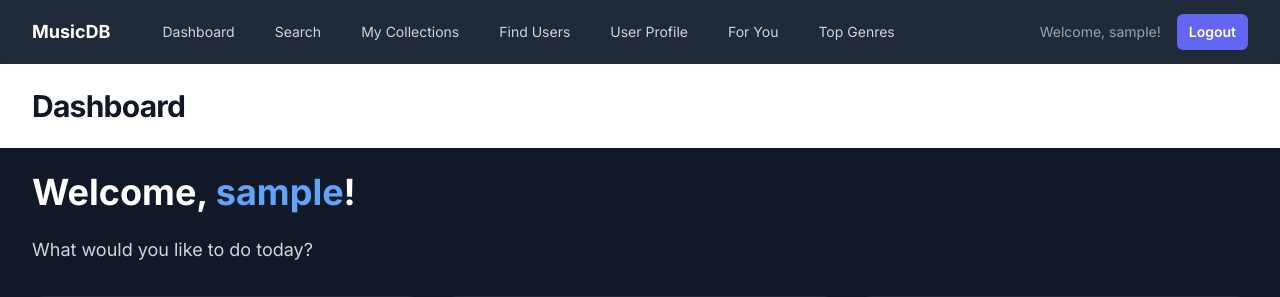
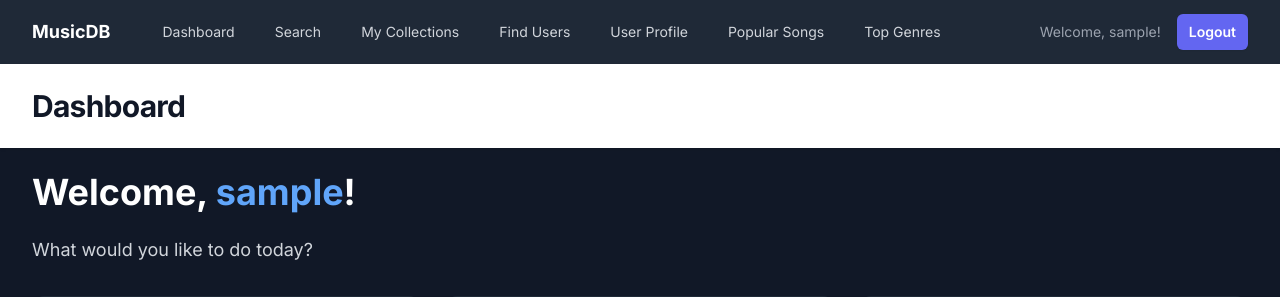
Before and after one commit to hl9082/csci320-group20, a Flask app: page /dashboard in a window 1280 px wide. Shown: the top 297 px of the page. Run offline with Flask 2, Linux system fonts and the light colour scheme; the visitor is signed in with stand-in values (Sample User, id 1); parts of the project's set-up code (start-up, migrations or seed data) failed here and were passed over; some libraries are stand-ins or nearby versions.

Commit message:
Title fixed for Popular Songs button

```diff
--- a/src/templates/layout.html
+++ b/src/templates/layout.html
@@ -44,7 +44,7 @@
                                 <a href="{{ url_for('collections') }}" class="text-gray-300 hover:bg-gray-700 hover:text-white rounded-md px-3 py-2 text-sm font-medium">My Collections</a>
                                 <a href="{{ url_for('search_users') }}" class="text-gray-300 hover:bg-gray-700 hover:text-white rounded-md px-3 py-2 text-sm font-medium">Find Users</a>
                                 <a href="{{ url_for('profile') }}" class="text-gray-300 hover:bg-gray-700 hover:text-white rounded-md px-3 py-2 text-sm font-medium">User Profile</a>
-                                <a href="{{ url_for('popular_songs') }}" class="text-gray-300 hover:bg-gray-700 hover:text-white rounded-md px-3 py-2 text-sm font-medium">For You</a>
+                                <a href="{{ url_for('popular_songs') }}" class="text-gray-300 hover:bg-gray-700 hover:text-white rounded-md px-3 py-2 text-sm font-medium">Popular Songs</a>
                                 <a href="{{ url_for('top_genres') }}" class="text-gray-300 hover:bg-gray-700 hover:text-white rounded-md px-3 py-2 text-sm font-medium">Top Genres</a>
                             </div>
                         </div>
```
